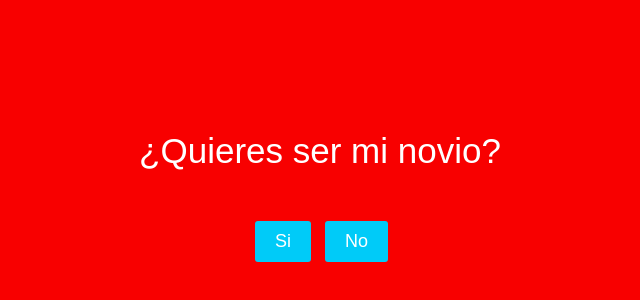
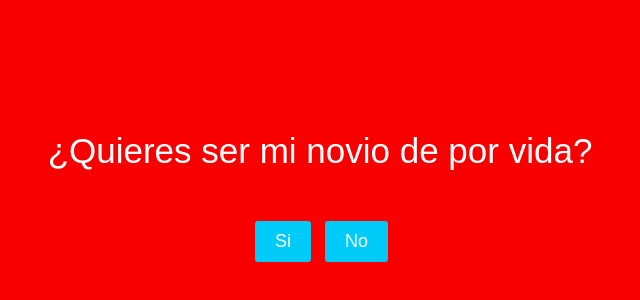
Before and after one commit to josedu011/qsmne, a plain HTML site: page index.html in a window 1280 px wide. Shown: the part 224-524 px from the top of the page, without its empty margins (320-960 px from the left). Drawn offline with Linux system fonts and the light colour scheme.

Commit message:
Update index.html

```diff
--- a/index.html
+++ b/index.html
@@ -11,7 +11,7 @@
 <body>
     <div class="container">
         <div class="title">
-            ¿Quieres ser mi novio?
+            ¿Quieres ser mi novio de por vida?
         </div>
 
         <div class="buttons">
```
